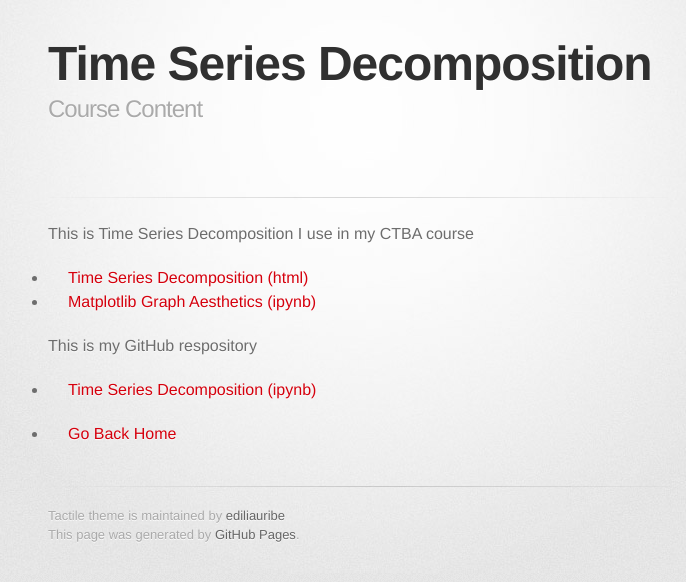
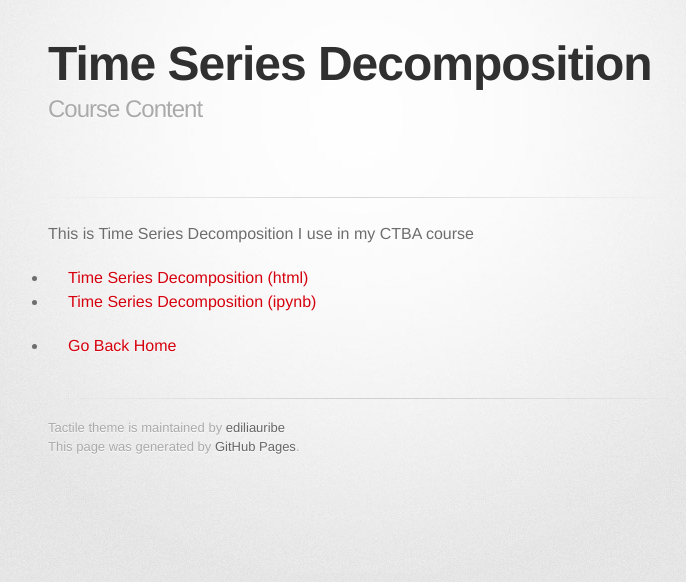
Before and after one commit to ediliauribe/ediliauirbe.github.io, a Jekyll site: the page built from timeseries/index.md, in a window 1280 px wide. Shown: the top 582 px of the page, without its empty margins (282-968 px from the left). Built offline with Jekyll 4.4.1, drawn with Linux system fonts in a browser that asks for light colours; some web fonts are replaced; our own code applies the rules of GitHub Pages for plain Markdown files.

Commit message:
Update index.md

```diff
--- a/timeseries/index.md
+++ b/timeseries/index.md
@@ -3,11 +3,8 @@ title: Time Series Decomposition
 description: Course Content
 ---
 This is Time Series Decomposition I use in my CTBA course
+
 -  [Time Series Decomposition (html)](TimeSeriesDecomposition.html)
--  [Matplotlib Graph Aesthetics (ipynb)](MatplotlibGraphAesthetics.ipynb)
-
-
-This is my GitHub respository
 -  [Time Series Decomposition (ipynb)](TimeSeriesDecomposition.ipynb)
 
 -  [Go Back Home](https://ediliauribe.github.io/)
```
